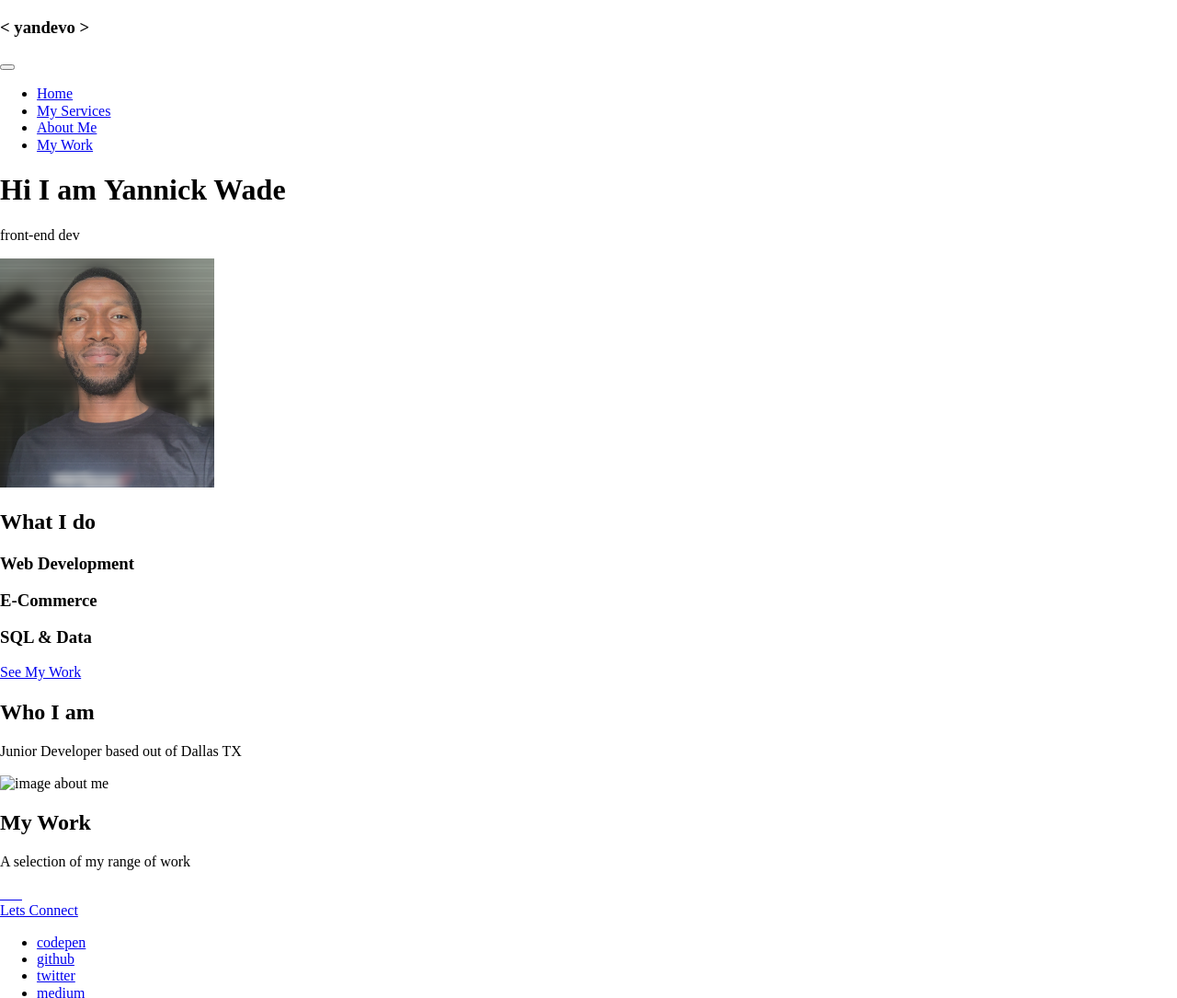
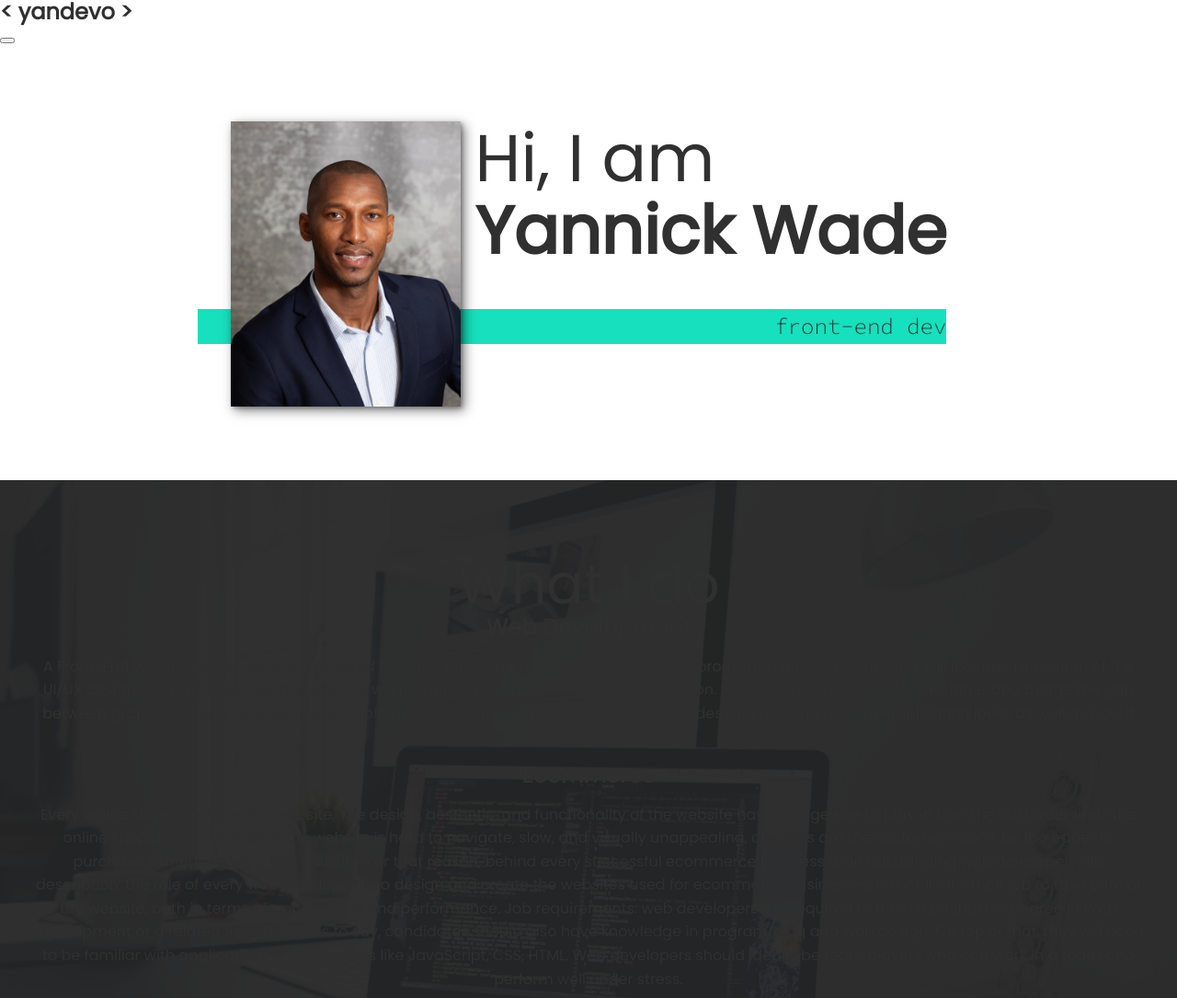
Before and after one commit to YanDevo/Portfolio_Proj, a plain HTML site: page index.html in a window 1280 px wide. Shown: the top 1085 px of the page at 92% size. Drawn offline with nearby package versions, Linux system fonts and the light colour scheme.

Commit message:
complete markup, and adding some styles with css custom properties to  titles

```diff
--- /dev/null
+++ b/CSS/style.css
@@ -0,0 +1,157 @@
+*,
+*::before,
+*::after {
+    box-sizing: border-box;
+}
+
+
+/* Custom Properties */
+:root {
+    --ff--primary:  'Poppins', sans-serif;
+    --ff--secondary: 'Source Code Pro', monospace;
+
+    --fw-reg: 300;
+    --fw-bold: 900;
+
+    --clr-light: #ff;
+    --clr-dark: #303030;
+    --clr-accent: #16e0bd;
+
+    --fs-h1: 3rem;
+    --fs-h2: 2.25rem;
+    --fs-h3: 1rem;
+    --fs-body: 1rem;
+
+    --bs: 0.25em 0.25em 0.75em rgba(0,0,0,.5),
+          0.125em 0.125em 0.25em                                                                                                                                                                                                                  rgba(0,0,0,.25);
+}
+
+@media (min-width: 800px) {
+    :root {
+        --fs-h1: 4.5rem;
+        --fs-h2: 3.755rem;
+        --fs-h3: 1.5rem;
+        --fs-body: 1.125rem;
+    }
+}
+
+/* General Styling */
+
+body{
+    margin: 0;
+    background: var(--clr-light);
+    color: var(--clr-dark);
+    font-family: var(--ff--primary);
+    line-height: 1.6;
+}
+
+img {
+    display: block;
+    max-width: 100%;
+}
+strong{
+    font-weight: var(--fw-bold);
+}
+
+section {
+    padding: 5em 2em;
+}
+
+
+/* typography */
+h1,
+h2,
+h3 {
+    line-height: 1.1;
+    margin: 0;
+}
+
+h1 {font-size: var(--fs-h1)}
+h2 {font-size: var(--fs-h2)}
+h3 {font-size: var(--fs-h3)}
+
+
+.section__title{
+    margin-bottom: .025em;
+    font-weight: var(--fw-reg);
+}
+.section__title strong {
+    display: block;
+}
+
+.section__subtitle{
+    margin: 0;
+    font-size: var(--fs-h3);
+}
+
+.section__subtitle--intro,
+.section__subtitle--about{
+    background: var(--clr-accent);
+    font-family: var(--ff--secondary);
+    margin-bottom: 1em;
+}
+
+
+/* header */
+
+nav { display: none; }
+
+
+
+/*  Intro section  */
+/* not my entirely my own code in this section, I copied for time sake, not familiar with grid. will attempt to rebuild this portfolio page later using flexbox, or just react/angular */
+
+.intro {
+    position: relative;
+}
+
+.intro__img {
+    box-shadow: var(--bs);
+}
+
+.section__subtitle--intro {
+    display: inline-block;
+}
+
+@media (min-width: 600px) {
+    .intro {
+        display: grid;
+        width: min-content;
+        margin: 0 auto;
+        grid-column-gap: 1em;
+        grid-template-areas:
+            "img title"
+            "img subtitle";
+        grid-template-columns: min-content max-content;
+    }
+
+    .intro__img {
+        grid-area: img;
+        min-width: 250px;
+        position: relative;
+        z-index: 2;
+    }
+
+    .section__subtitle--intro {
+        align-self: start;
+        grid-column: -1 / 1;
+        grid-row: 2;
+        text-align: right;
+        position: relative;
+        left: -1.5em;
+        width: calc(100% + 1.5em);
+    }
+}
+
+
+
+/*  My services section  */
+
+.my-services{
+    background-color: var(--clr-dark);
+    color: var(--clr-light);
+    background-blend-mode: multiply;
+    background-image: url(../images/component.png);
+    background-size: cover;
+    text-align: center;
+}
--- a/index.html
+++ b/index.html
@@ -8,6 +8,12 @@
     integrity="sha512-NhSC1YmyruXifcj/KFRWoC561YpHpc5Jtzgvbuzx5VozKpWvQ+4nXhPdFgmx8xqexRcpAglTj9sIBWINXa8x5w==" crossorigin="anonymous" referrerpolicy="no-referrer" />
     <link rel="stylesheet" href="https://cdnjs.cloudflare.com/ajax/libs/font-awesome/6.0.0/css/all.css"
     integrity="sha512-E+53kXnJyuZFSz75xSmTfCpUNj3gp9Bd80TeQQMTPJTVWDRHPOpEYczGwWtsZXvaiz27cqvhdH8U+g/NMYua3A==" crossorigin="anonymous" referrerpolicy="no-referrer" />
+    <link rel="stylesheet" href="/CSS/style.css">
+
+    <link rel="preconnect" href="https://fonts.googleapis.com">
+    <link rel="preconnect" href="https://fonts.gstatic.com" crossorigin>
+    <link href="https://fonts.googleapis.com/css2?family=Poppins&family=Source+Code+Pro:wght@300&family=Source+Sans+Pro&display=swap" rel="stylesheet">
+
     <title>Yan Portfolio Website</title>
 </head>
 <body>
@@ -32,12 +38,12 @@
     <!-- introduction -->
     <section class="intro" id="home">
         <h1 class="section__title section__title--intro">
-            Hi I am <strong>Yannick Wade</strong>
+            Hi, I am <strong>Yannick Wade</strong>
         </h1>
         <p class="section__subtitle section__subtitle--intro">
             front-end dev
         </p>
-        <img src="/Portfolio_Proj/images/mainimggg.png" alt="">
+        <img src="/images/C82F27F6-4190-4CA6-B55B-03C12FEB9017.jpeg" alt="" class="intro__img">
     </section>
 
 
@@ -50,17 +56,30 @@
 
             <div class="service">
                 <h3>Web Development</h3>
-                <p></p>
+                <p>A Front-End Web Developer who is motivated to combine the art of design with the art of programming. Responsibilities will include translation of the UI/UX design wireframes to actual code that will produce visual elements of the application. You will work with the UI/UX designer and bridge the gap between graphical design and technical implementation, taking an active role on both sides and defining how the application looks as well as how it works.</p>
             </div>  <!--close service-->
 
             <div class="service">
-                <h3>E-Commerce</h3>
-                <p></p>
+                <h3>Ecommerce</h3>
+                <p>Every online store comes with a website. The design, aesthetic, and functionality of the website have a huge role to play in how the customer finds the online shopping experience. If the website is hard to navigate, slow, and visually unappealing, chances are the customers won’t be too eager to purchase something from that website.
+
+                    For that reason, behind every successful ecommerce business is an outstanding web developer.
+
+                    Job description: the role of every web developer is to design and create the websites used for ecommerce businesses. Basically, it’s their job to take care of the website, both in terms of appearance and performance.
+
+                    Job requirements: web developers are required to have a Bachelor’s degree in Web development or a related field. Needless to say, candidates should also have knowledge in programming and web design. On top of that, they will need to be familiar with applications and practices like JavaScript, CSS, HTML. Web developers should ideally be team players who can work in a team and perform well under stress.</p>
             </div>  <!--close service-->
 
             <div class="service">
                 <h3>SQL & Data</h3>
-                <p></p>
+                <p>In my view, an entry level engineer is the one who can join a team and become productive in 3–4 weeks. An entry level data engineer is expected to know following:
+
+                    Good at SQL queries.
+                    Good in one programming language- Java, Python, GO etc.
+                    Familiar with development tools like- Github, Jenkins, Docker etc.
+                    Familiar with a cloud infrastructure like- AWS, Azure, GCP, OCI etc.
+                    Familiar with a development process like- Agile.
+                    Great attitude towards learning new things and taking on any kind of tasks. Yes, this is what makes a big difference to the productivity of an entry level data engineer.</p>
             </div>  <!--close service-->
 
         </div> <!--close services-->
@@ -75,8 +94,8 @@
         <p class="section__subtitle section__subtitle--about">Junior Developer based out of Dallas TX</p>
 
         <div class="about-me__body">
-            <p></p>
-            <p></p>
+            <p>A Front-End Web Developer who is motivated to combine the art of design with the art of programming. Responsibilities will include translation of the UI/UX design wireframes to actual code that will produce visual elements of the application. You will work with the UI/UX designer and bridge the gap between graphical design and technical implementation, taking an active role on both sides and defining how the application looks as well as how it works.</p>
+            <p>A Front-End Web Developer who is motivated to combine the art of design with the art of programming. Responsibilities will include translation of the UI/UX design wireframes to actual code that will produce visual elements of the application. You will work with the UI/UX designer and bridge the gap between graphical design and technical implementation, taking an active role on both sides and defining how the application looks as well as how it works.</p>
         </div>
 
         <img src="" alt="image about me">
```
Also changed, not shown: images/Rectangle 3@2x.png (added), images/component.png (added).
